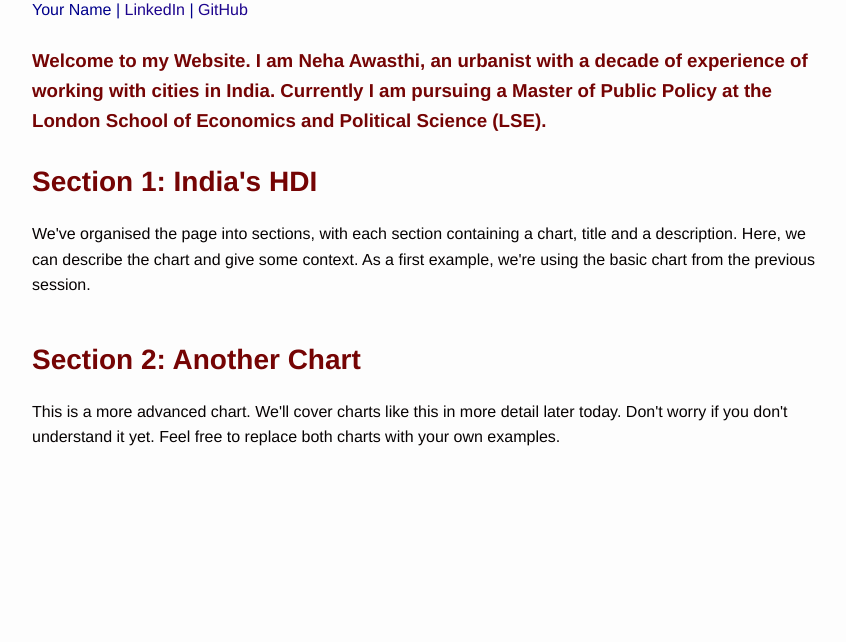
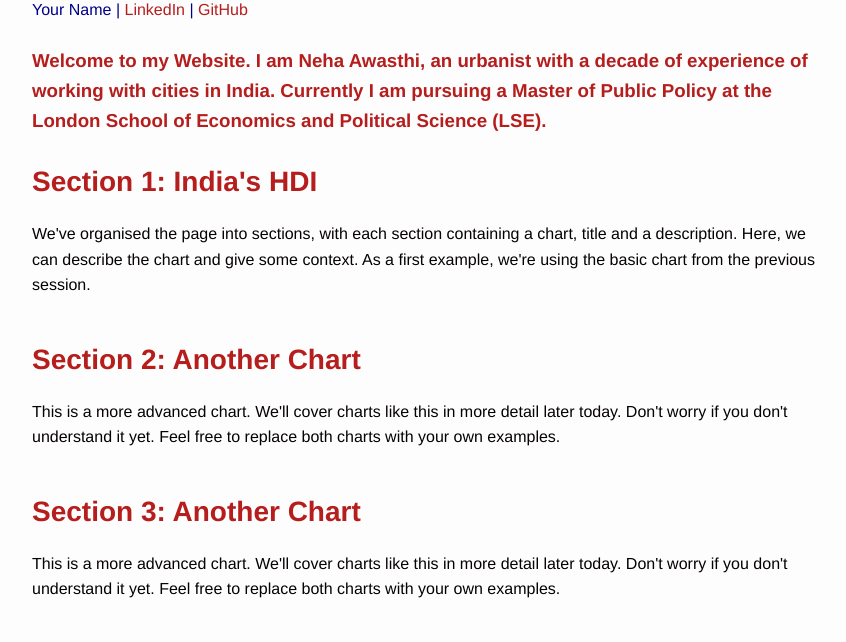
Before and after one commit to NehaLSE/NehaLSE.github.io, a plain HTML site: page index.html in a window 1280 px wide. Shown: the part 164-806 px from the top of the page, without its empty margins (208-1054 px from the left). Drawn offline with Linux system fonts and the light colour scheme; a script that the page names is missing.

Commit message:
Add files via upload

```diff
--- a/index.css
+++ b/index.css
@@ -20,7 +20,7 @@ body { /* We can style any HTML element by using its name - here we're styling t
 
   /* Headings */
   h1, h2, h3, h4, h5, h6 {
-    color: #750404;
+    color: rgb(182, 29, 29);
     margin-top: 24px;
     margin-bottom: 16px;
     font-weight: 600;
@@ -48,7 +48,7 @@ body { /* We can style any HTML element by using its name - here we're styling t
   /* Links */
   /* We want the links to be a little more visible  and a different color */
   a {
-    color: #1d048d;
+    color: rgb(182, 29, 29);
     text-decoration: none;
   }
 
--- a/index.html
+++ b/index.html
@@ -74,6 +74,17 @@
         <figure id="figure_2"></figure> <!-- we give it an id so we can put a vega-lite graph here with VegaEmbed -->
     </section>
 
+    <section>
+        <div class="chart-description"> <!-- we are grouping the title and description together so we can style them together -->
+            <h2>Section 3: Another Chart</h2>
+            <p> <!-- This is a paragraph, it's the main way to display text on a web page -->
+                This is a more advanced chart. We'll cover charts like this in more detail later today. Don't worry if you don't understand it yet.
+                Feel free to replace both charts with your own examples.
+            </p>
+        </div>
+        <figure id="figure_3"></figure> <!-- we give it an id so we can put a vega-lite graph here with VegaEmbed -->
+    </section>
+
     <!-- Do you want to add more sections? -->
         <!-- Try copying pasting the section above -->
         <!-- You'll need to change the id of the figure "<figure id="figure_3"... -->
@@ -86,9 +97,11 @@
 
         var figure_1_spec = "basic_chart_example.json"; // We're storing the URL of the graph we want to display in a variable
         var figure_2_spec = "https://raw.githubusercontent.com/EconomicsObservatory/courses/main/2/advanced_chart_example.json";
+        var figure_3_spec = "firstChart.json";
 
         vegaEmbed('#figure_1', figure_1_spec) // We're using the vegaEmbed function to put a graph in the element with id figure_1
         vegaEmbed('#figure_2', figure_2_spec)
+        vegaEmbed('#figure_3', figure_3_spec)
 
         // Do you want to add more graphs?
         // try defining a new variable for figure_3_spec, adding VegaEmbed for figure_3, and adding a new section in the HTML
```
